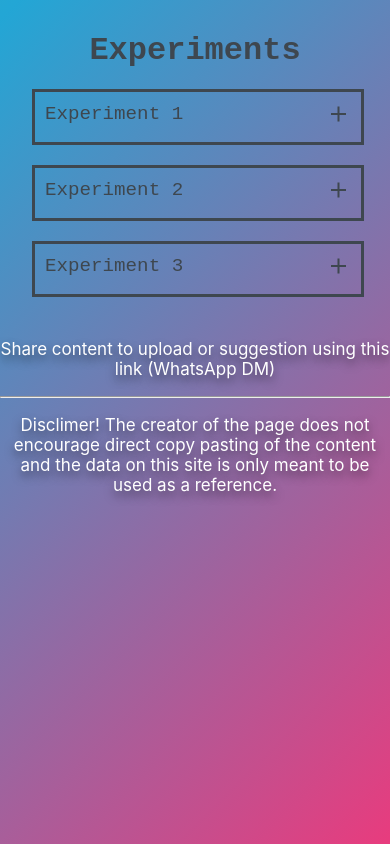
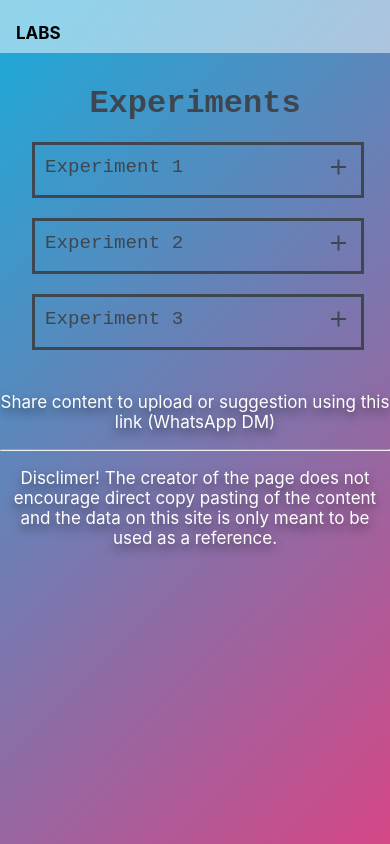
Before and after one commit to Prithvi12890/labs-data, a React (Create React App) app: page /labs-data/home/dsp in a window 390 px wide. Built offline with nearby package versions, Linux system fonts and the light colour scheme.

Commit message:
mobile view enabled with proper pdf link

```diff
--- a/public/index.html
+++ b/public/index.html
@@ -39,29 +39,14 @@
       To begin the development, run `npm start` or `yarn start`.
       To create a production bundle, use `npm run build` or `yarn build`.
     -->
-    <div id="small-screen"><h1>Switch to <br/><br/>Desktop 💻 <br/><br/>to continue</h1></div>
   </body>
 
   <style>
     @media screen and (max-width: 600px) {
-      /* body{
-        background: none;
-        background-color: antiquewhite;
-
-      }
-      #root{
-        display: none;
-      }
-      #small-screen{
-        display: block;
-        max-height: 100vh;
-        margin-top: 50%;
-      } */
-      /* .cards{
-        min-height: 100vh;
-      } */
       .nav-bar{
         position:static;
+      }
+      .nav-bar > ul{
         display: none;
       }
       .wrapper{
--- a/src/App.css
+++ b/src/App.css
@@ -21,6 +21,11 @@
     flex-grow: 1;
 }
 
+.nav-bar h3 a{
+    text-decoration: none !important;
+    color: #000000;
+}
+
 .link-style{
     text-decoration: none;
     font-weight: 500;
--- a/src/App.js
+++ b/src/App.js
@@ -61,7 +61,7 @@ function App() {
     <div className="App">
         <BrowserRouter>
           <div className='nav-bar'>
-            <h3>LABS</h3>
+            <h3><a href="/labs-data/home">LABS</a></h3>
             <ul className="nav-list">
                 {navButtons.map((navButton) => <li><Link className="link-style" to={navButton.link}>{navButton.name}</Link></li>)}
             </ul>
--- a/src/index.css
+++ b/src/index.css
@@ -19,11 +19,6 @@ code {
     monospace;
 }
 
-#small-screen{
-  text-align: center;
-  display: none;
-}
-
 @keyframes change {
   0%{
       background-position: 0 10%;
--- a/src/my-components/ExpCards.css
+++ b/src/my-components/ExpCards.css
@@ -1,11 +1,3 @@
-/* * {
-    padding: 0;
-    margin: 0;
-    box-sizing: border-box;
-    font-family: 'Space Mono', monospace;
-    color: #3E474F;
-} */
-
 .wrapper {
     box-sizing: border-box;
     font-family: 'Space Mono', monospace;
@@ -69,6 +61,11 @@
     max-height: 0;
     overflow: hidden;
     transition: max-height, .5s;
+}
+
+.wrapper > .content > a{
+    margin:0;
+    padding:0;
 }
 
 .wrapper input:checked ~ .content {
--- a/src/my-components/ExpCards.js
+++ b/src/my-components/ExpCards.js
@@ -12,7 +12,7 @@ function ExpCards(props){
                     <input type="radio" id={data.id} name="tabs"/>
                     <label for={data.id}><div>{data.title}</div><div class="cross"></div></label>
                     <div class="content">
-                        <a href={data.pdfLink} target='_blank' rel='noreferrer' type="application/pdf" >record pdf</a>
+                        <a href={data.pdfLink} target='_blank' rel='noreferrer' type="application/pdf" >record pdf</a> <br/><br/>
                         <a href={data.outputs} target='_blank' rel='noreferrer' type="application/pdf">outputs pdf</a> <br />
                     </div>
                 </div>
```
